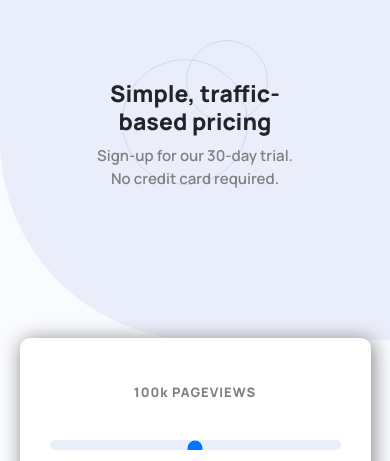
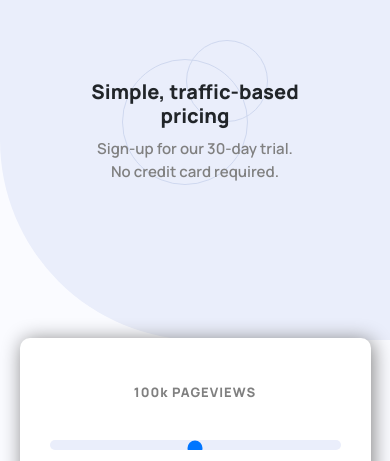
Before and after one commit to CristinaSco/interactive-pricing, a plain HTML site: page index.html in a window 390 px wide. Shown: the top 461 px of the page. Drawn offline with nearby package versions, Linux system fonts and the light colour scheme; a script that the page names is missing.

Commit message:
Update styles.css

```diff
--- a/styles.css
+++ b/styles.css
@@ -211,7 +211,7 @@ input:checked + .slider:before {
   }
 
   h1{
-    font-size:23px;
+    font-size:20px;
   }
 
   .break,.variousCheck,.button{
```
